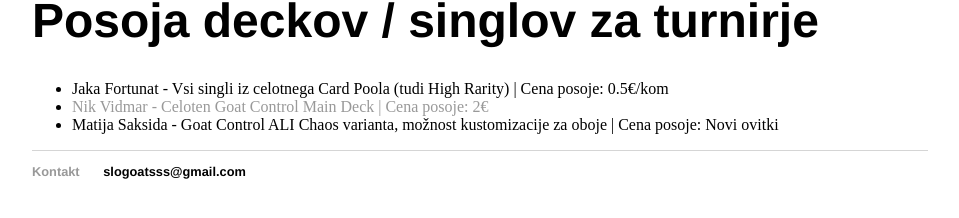
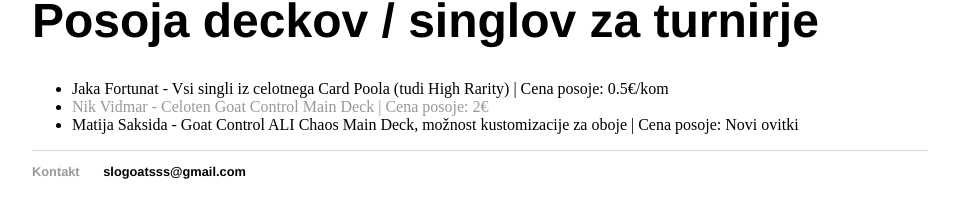
Before and after one commit to slogoatsss/slogoatsss.github.io, a Jekyll site: the page built from izposojevalnica/index.html, in a window 1280 px wide. Shown: the part 117-335 px from the top of the page, without its empty margins (160-1119 px from the left). Built offline with Jekyll 4.4.1, drawn with Linux system fonts in a browser that asks for light colours.

Commit message:
Update index.html

```diff
--- a/izposojevalnica/index.html
+++ b/izposojevalnica/index.html
@@ -7,6 +7,6 @@ title: Izposojevalnica
 	<ul>
 		<li>Jaka Fortunat - Vsi singli iz celotnega Card Poola (tudi High Rarity) | Cena posoje: 0.5€/kom</li>
 		<li><a href="vidmarGoat/index.html">Nik Vidmar - Celoten Goat Control Main Deck | Cena posoje: 2€</a></li>
-		<li>Matija Saksida - Goat Control ALI Chaos varianta, možnost kustomizacije za oboje | Cena posoje: Novi ovitki</li>
+		<li>Matija Saksida - Goat Control ALI Chaos Main Deck, možnost kustomizacije za oboje | Cena posoje: Novi ovitki</li>
 	</ul>
 </div><!-- /.blurb -->
```
